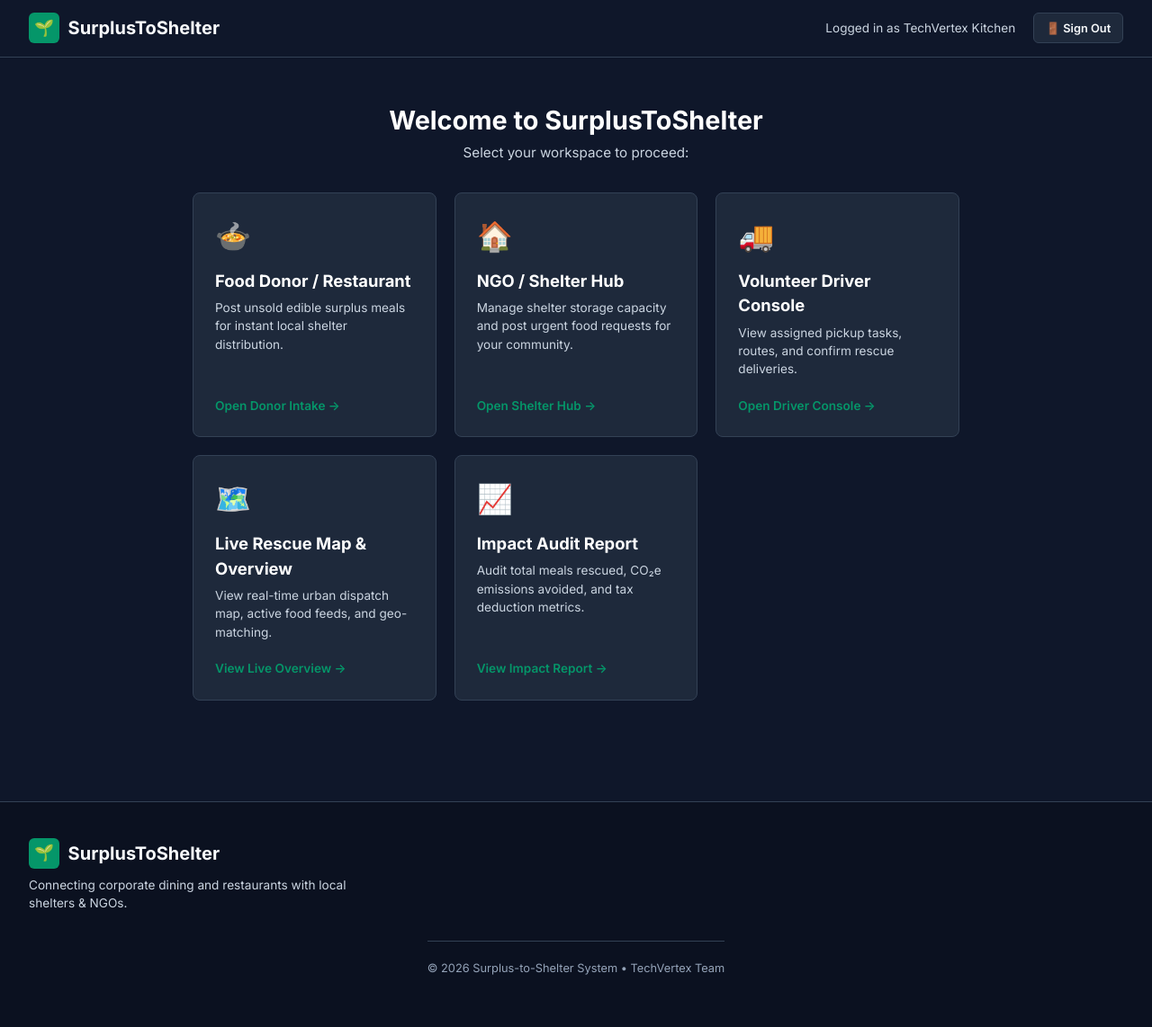
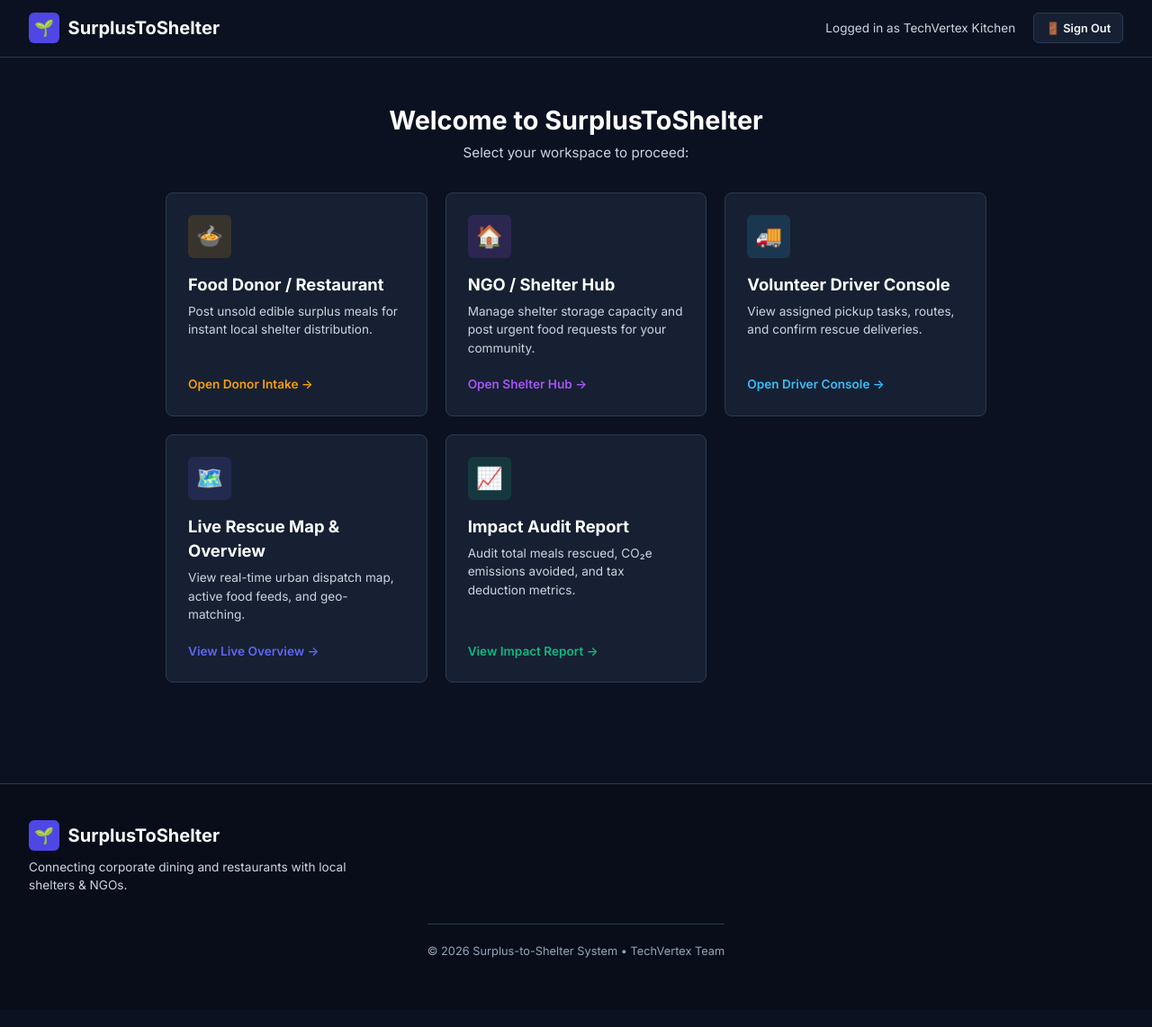
Before and after one commit to sitaram-labs/project-TechVertex, a Flask app: page /main in a window 1280 px wide. Shown: the whole page at 90% size. After the commit the page ends 1065 px from the top, so only its background shows below. Run offline with Flask 3, Linux system fonts and the light colour scheme.

Commit message:
colour combination changes

```diff
--- a/static/css/style.css
+++ b/static/css/style.css
@@ -1,24 +1,30 @@
 /*
   Surplus-to-Shelter: Real-Time Food Rescue System
-  Classic, Clean, High-Legibility Styling (No Tacky Glows or Noise)
+  Classic Aesthetic Palette (Royal Indigo, Amber, Slate, Sapphire & Rose)
 */
 
 @import url('https://fonts.googleapis.com/css2?family=Inter:wght@300;400;500;600;700&display=swap');
 
 :root {
-  --bg-dark: #0f172a;          /* Clean Dark Slate */
-  --bg-card: #1e293b;          /* Solid Slate Card */
-  --bg-card-hover: #26334d;    /* Subtle Hover Slate */
+  --bg-dark: #0b1120;          /* Deep Rich Slate */
+  --bg-card: #162032;          /* Solid Slate Card */
+  --bg-card-hover: #1e2d45;    /* Hover State */
 
-  --border-color: #334155;     /* Clean Muted Border */
-  --border-active: #059669;    /* Clean Accent Border */
+  --border-color: #2a3a52;     /* Muted Slate Border */
+  --border-active: #6366f1;    /* Accent Indigo Border */
 
-  --primary: #059669;          /* Classic Emerald */
-  --primary-hover: #047857;
+  --primary: #4f46e5;          /* Royal Indigo Primary */
+  --primary-hover: #4338ca;    /* Deep Indigo Hover */
+
+  --accent-amber: #f59e0b;     /* Donor / Food Amber */
+  --accent-blue: #38bdf8;      /* Driver Sapphire */
+  --accent-violet: #a855f7;    /* Shelter Amethyst */
+  --accent-emerald: #10b981;   /* Delivered Emerald */
+  --accent-rose: #f43f5e;      /* Urgent Rose */
 
   --text-main: #f8fafc;        /* Crisp White */
-  --text-muted: #cbd5e1;       /* Readable Slate Gray */
-  --text-dim: #94a3b8;         /* Secondary Dim Text */
+  --text-muted: #cbd5e1;       /* Slate Gray */
+  --text-dim: #94a3b8;         /* Muted Secondary */
 
   --font-main: 'Inter', -apple-system, BlinkMacSystemFont, "Segoe UI", Roboto, sans-serif;
 
@@ -49,7 +55,7 @@ body {
   align-items: center;
   justify-content: space-between;
   padding: 0.9rem 2rem;
-  background: #0f172a;
+  background: #0b1120;
   border-bottom: 1px solid var(--border-color);
   position: sticky;
   top: 0;
@@ -509,7 +520,7 @@ body {
 
 /* Footer */
 .app-footer {
-  background: #0b1120;
+  background: #080d19;
   border-top: 1px solid var(--border-color);
   margin-top: 4rem;
   padding: 2.5rem 2rem 1.5rem 2rem;
--- a/templates/portal.html
+++ b/templates/portal.html
@@ -7,14 +7,14 @@
     <link rel="stylesheet" href="{{ url_for('static', filename='css/style.css') }}">
     <style>
         .portal-container {
-            max-width: 900px;
+            max-width: 960px;
             margin: 0 auto;
             padding: 3rem 1.5rem;
         }
 
         .portal-grid {
             display: grid;
-            grid-template-columns: repeat(auto-fit, minmax(260px, 1fr));
+            grid-template-columns: repeat(auto-fit, minmax(270px, 1fr));
             gap: 1.25rem;
             margin-top: 2rem;
         }
@@ -27,19 +27,31 @@
             display: flex;
             flex-direction: column;
             justify-content: space-between;
-            transition: border-color 0.15s ease;
+            transition: all 0.2s ease;
             text-decoration: none;
             color: var(--text-main);
         }
 
         .portal-card:hover {
-            border-color: var(--primary);
-            background: #26334d;
+            transform: translateY(-2px);
+            background: var(--bg-card-hover);
         }
 
+        .portal-card.card-donor:hover { border-color: var(--accent-amber); }
+        .portal-card.card-shelter:hover { border-color: var(--accent-violet); }
+        .portal-card.card-driver:hover { border-color: var(--accent-blue); }
+        .portal-card.card-overview:hover { border-color: var(--border-active); }
+        .portal-card.card-impact:hover { border-color: var(--accent-emerald); }
+
         .portal-card-icon {
-            font-size: 2rem;
-            margin-bottom: 0.75rem;
+            width: 48px;
+            height: 48px;
+            border-radius: var(--radius-sm);
+            display: flex;
+            align-items: center;
+            justify-content: center;
+            font-size: 1.5rem;
+            margin-bottom: 1rem;
         }
 
         .portal-card-title {
@@ -59,11 +71,16 @@
         .portal-card-action {
             font-size: 0.85rem;
             font-weight: 600;
-            color: var(--primary);
             display: flex;
             align-items: center;
             gap: 0.25rem;
         }
+
+        .card-donor .portal-card-action { color: var(--accent-amber); }
+        .card-shelter .portal-card-action { color: var(--accent-violet); }
+        .card-driver .portal-card-action { color: var(--accent-blue); }
+        .card-overview .portal-card-action { color: var(--border-active); }
+        .card-impact .portal-card-action { color: var(--accent-emerald); }
     </style>
 </head>
 <body>
@@ -90,20 +107,20 @@
 
         <div class="portal-grid">
 
-            <!-- Option 1: Restaurant / Donor Intake -->
-            <a href="/donor" class="portal-card">
+            <!-- Option 1: Food Donor Intake -->
+            <a href="/donor" class="portal-card card-donor">
                 <div>
-                    <div class="portal-card-icon">🍲</div>
+                    <div class="portal-card-icon" style="background: rgba(245, 158, 11, 0.15); color: var(--accent-amber);">🍲</div>
                     <h3 class="portal-card-title">Food Donor / Restaurant</h3>
                     <p class="portal-card-desc">Post unsold edible surplus meals for instant local shelter distribution.</p>
                 </div>
                 <div class="portal-card-action">Open Donor Intake &rarr;</div>
             </a>
 
-            <!-- Option 2: NGO / Shelter Hub -->
-            <a href="/shelter" class="portal-card">
+            <!-- Option 2: NGO Shelter Hub -->
+            <a href="/shelter" class="portal-card card-shelter">
                 <div>
-                    <div class="portal-card-icon">🏠</div>
+                    <div class="portal-card-icon" style="background: rgba(168, 85, 247, 0.15); color: var(--accent-violet);">🏠</div>
                     <h3 class="portal-card-title">NGO / Shelter Hub</h3>
                     <p class="portal-card-desc">Manage shelter storage capacity and post urgent food requests for your community.</p>
                 </div>
@@ -111,9 +128,9 @@
             </a>
 
             <!-- Option 3: Volunteer Driver Console -->
-            <a href="/driver" class="portal-card">
+            <a href="/driver" class="portal-card card-driver">
                 <div>
-                    <div class="portal-card-icon">🚚</div>
+                    <div class="portal-card-icon" style="background: rgba(56, 189, 248, 0.15); color: var(--accent-blue);">🚚</div>
                     <h3 class="portal-card-title">Volunteer Driver Console</h3>
                     <p class="portal-card-desc">View assigned pickup tasks, routes, and confirm rescue deliveries.</p>
                 </div>
@@ -121,9 +138,9 @@
             </a>
 
             <!-- Option 4: Live Map Overview -->
-            <a href="/overview" class="portal-card">
+            <a href="/overview" class="portal-card card-overview">
                 <div>
-                    <div class="portal-card-icon">🗺️</div>
+                    <div class="portal-card-icon" style="background: rgba(99, 102, 241, 0.15); color: var(--border-active);">🗺️</div>
                     <h3 class="portal-card-title">Live Rescue Map & Overview</h3>
                     <p class="portal-card-desc">View real-time urban dispatch map, active food feeds, and geo-matching.</p>
                 </div>
@@ -131,9 +148,9 @@
             </a>
 
             <!-- Option 5: Impact Audit -->
-            <a href="/impact" class="portal-card">
+            <a href="/impact" class="portal-card card-impact">
                 <div>
-                    <div class="portal-card-icon">📈</div>
+                    <div class="portal-card-icon" style="background: rgba(16, 185, 129, 0.15); color: var(--accent-emerald);">📈</div>
                     <h3 class="portal-card-title">Impact Audit Report</h3>
                     <p class="portal-card-desc">Audit total meals rescued, CO₂e emissions avoided, and tax deduction metrics.</p>
                 </div>
```
Also changed, not shown: other parts of static/css/style.css (+22 -17 lines).
